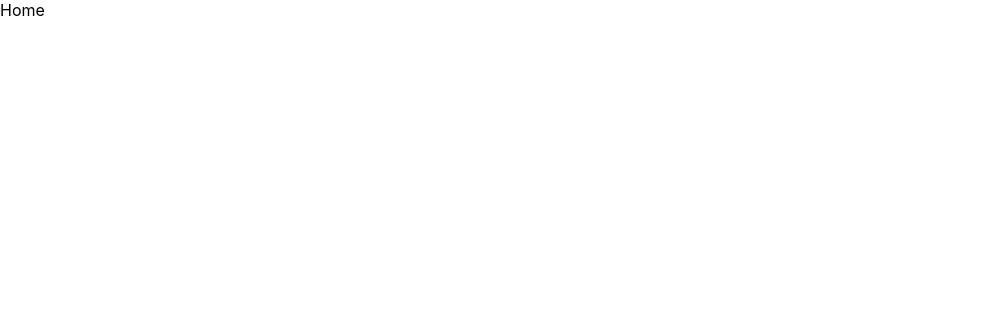
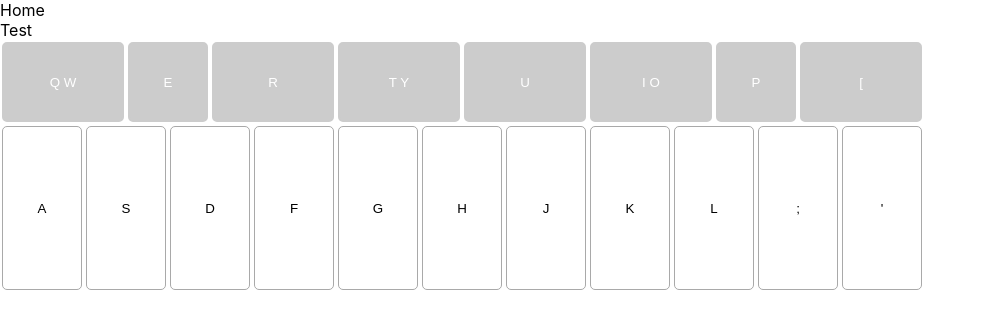
Before and after one commit to irfanahmd/op1-chat, a React (Create React App) app: page / in a window 1280 px wide. Shown: the top 328 px of the page, without its empty margins (0-985 px from the left). Built offline with nearby package versions, Linux system fonts and the light colour scheme.

Commit message:
added synth layout

```diff
--- a/package.json
+++ b/package.json
@@ -11,6 +11,7 @@
     "react-router-dom": "^5.2.0",
     "react-scripts": "4.0.2",
     "socket.io": "^3.1.1",
+    "tone": "^14.7.77",
     "web-vitals": "^1.1.0"
   },
   "scripts": {
--- a/src/components/Synth/Synth.css
+++ b/src/components/Synth/Synth.css
@@ -0,0 +1,27 @@
+.note-white {
+  height: 164px;
+  width: 80px;
+  background: white;
+  border: 1px solid darkgray;
+  border-radius: 5px;
+  margin: 2px;
+  cursor: pointer;
+  text-transform: uppercase;
+}
+
+.note-black {
+  height: 80px;
+  width: 122px;
+  background: #ccc;
+  border: 2px solid #ccc;
+  border-radius: 5px;
+  margin: 2px;
+  cursor: pointer;
+  color: white;
+}
+
+.note-black.e,
+.note-black.p {
+  height: 80px;
+  width: 80px;
+}
--- a/src/components/Synth/Synth.jsx
+++ b/src/components/Synth/Synth.jsx
@@ -0,0 +1,73 @@
+import React from 'react'
+import './Synth.css'
+
+
+const Synth = (props) => {
+
+  const keyState = {
+    blackobjects: [
+      { id: "q  w", pressed: false, shiftUp: false},
+      { id: "e", pressed: false, shiftUp: false},
+      { id: "r", pressed: false, shiftUp: false},
+      { id: "t y", pressed: false, shiftUp: true},
+      { id: "u", pressed: false, shiftUp: true},
+      { id: "i  o", pressed: false, shiftUp: true},
+      { id: "p", pressed: false, shiftUp: true},
+      { id: "[", pressed: false, shiftUp: true},
+    ],
+    whiteobjects: [
+      { id: "a", pressed: false, shiftUp: false },
+      { id: "s", pressed: false, shiftUp: false },
+      { id: "d", pressed: false, shiftUp: false },
+      { id: "f", pressed: false, shiftUp: false },
+      { id: "g", pressed: false, shiftUp: true },
+      { id: "h", pressed: false, shiftUp: true },
+      { id: "j", pressed: false, shiftUp: true },
+      { id: "k", pressed: false, shiftUp: true },
+      { id: "l", pressed: false, shiftUp: true },
+      { id: ";", pressed: false, shiftUp: true },
+      { id: "'", pressed: false, shiftUp: true },
+    ],
+  }
+
+return (
+<div>
+<div>
+  {keyState.blackobjects.map((blackkey, index) => (
+    <button
+      className={
+        "note-black" +
+        " " +
+        blackkey.id
+      }
+      key={index}
+    >
+      {blackkey.id.toUpperCase()}
+    </button>
+  ))}
+</div>
+<div>
+  {keyState.whiteobjects.map((whitekey, index) => (
+    <button
+      className={
+        "note-white" +
+        " " +
+        whitekey.id
+      }
+      key={index}
+    >
+    <div>
+      <div>
+      {whitekey.id}
+      </div>
+    </div>
+    </button>
+  ))}
+</div>
+
+</div>
+
+)
+}
+
+export default Synth
--- a/src/pages/App/App.js
+++ b/src/pages/App/App.js
@@ -2,11 +2,17 @@ import "./App.css";
 import { Route, Switch } from "react-router-dom";
 import NavBar from "../../components/NavBar/NavBar";
 import Landing from "../../pages/Landing/Landing";
+import Operator from "../../pages/Operator/Operator";
 
 function App() {
   return (
     <div>
       <NavBar />
+      <Switch>
+        <Route exact path="/" component={Landing}></Route>
+        <Route exact path="/roomId:" component={Operator}></Route>
+      </Switch>
+      <Operator />
     </div>
   );
 }
--- /dev/null
+++ b/src/pages/Operator/Operator.jsx
@@ -0,0 +1,16 @@
+import React from 'react'
+import './Operator.css'
+import Synth from "../../components/Synth/Synth";
+
+// import * as Tone from "tone";
+
+
+const Operator = (props) => {
+
+return (
+  <Synth />
+)
+
+}
+
+export default Operator;
```
Also changed, not shown: src/pages/Operator/Operator.css (added), 1 other file (tests, documents, lock files or other folders).
